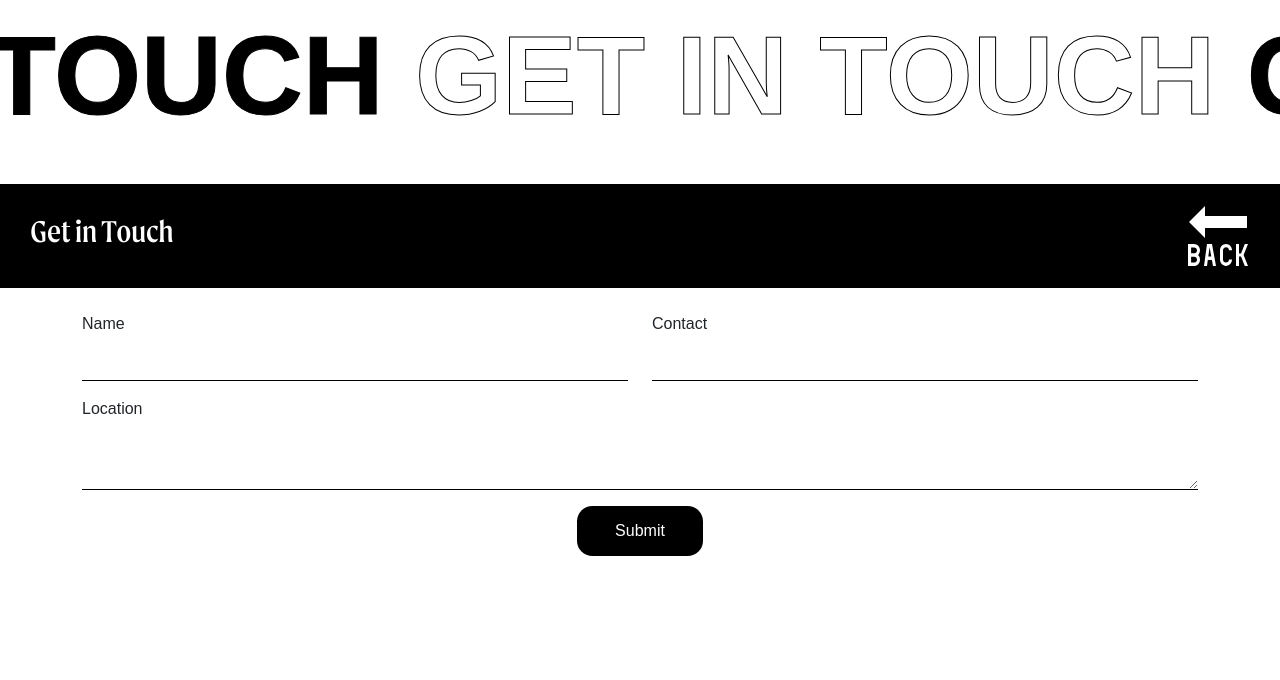
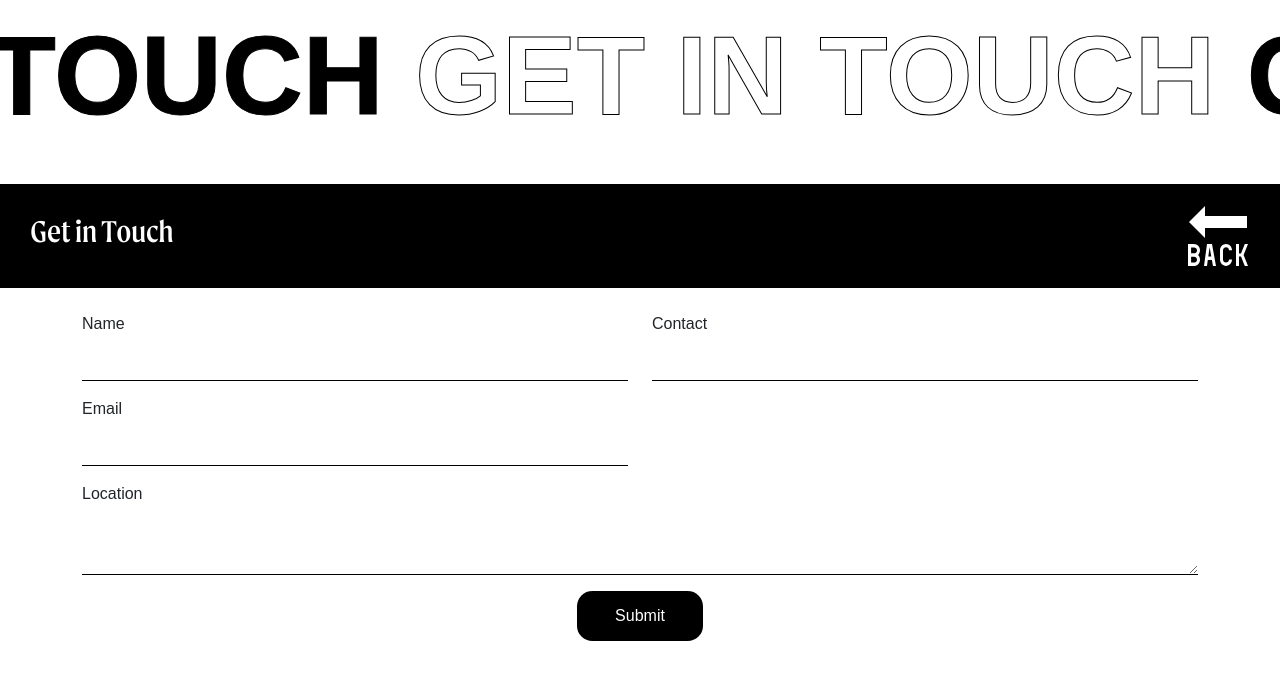
Before and after one commit to ait-varun/varun-portfolio, a Next.js app: page /get-in-touch in a window 1280 px wide. Shown: the top 680 px of the page. Built offline with nearby package versions, Linux system fonts and the light colour scheme.

Commit message:
updated form

```diff
--- a/src/app/components/contact/page.js
+++ b/src/app/components/contact/page.js
@@ -53,7 +53,7 @@ export default function ContactForm() {
             )}
           </div>
           <div className="mb-3 col-md-6">
-            <label htmlFor="contact" className="form-label">
+            <label htmlFor="name" className="form-label">
               Contact
             </label>
             <input
@@ -61,7 +61,24 @@ export default function ContactForm() {
               id="contact"
               className="form-control"
               {...register("contact", {
-                required: "Contact is required",
+                required: "Phone Number is required",
+                pattern: { value: /^\d{10}$/, message: "Invalid phone number" },
+              })}
+            />
+            {errors.name && (
+              <div className="invalid-feedback">{errors.name.message}</div>
+            )}
+          </div>
+          <div className="mb-3 col-md-6">
+            <label htmlFor="contact" className="form-label">
+              Email
+            </label>
+            <input
+              type="text"
+              id="email"
+              className="form-control"
+              {...register("email", {
+                required: "Email is required",
                 pattern: {
                   value: /^\S+@\S+\.\S+$/,
                   message: "Invalid email address",
```
